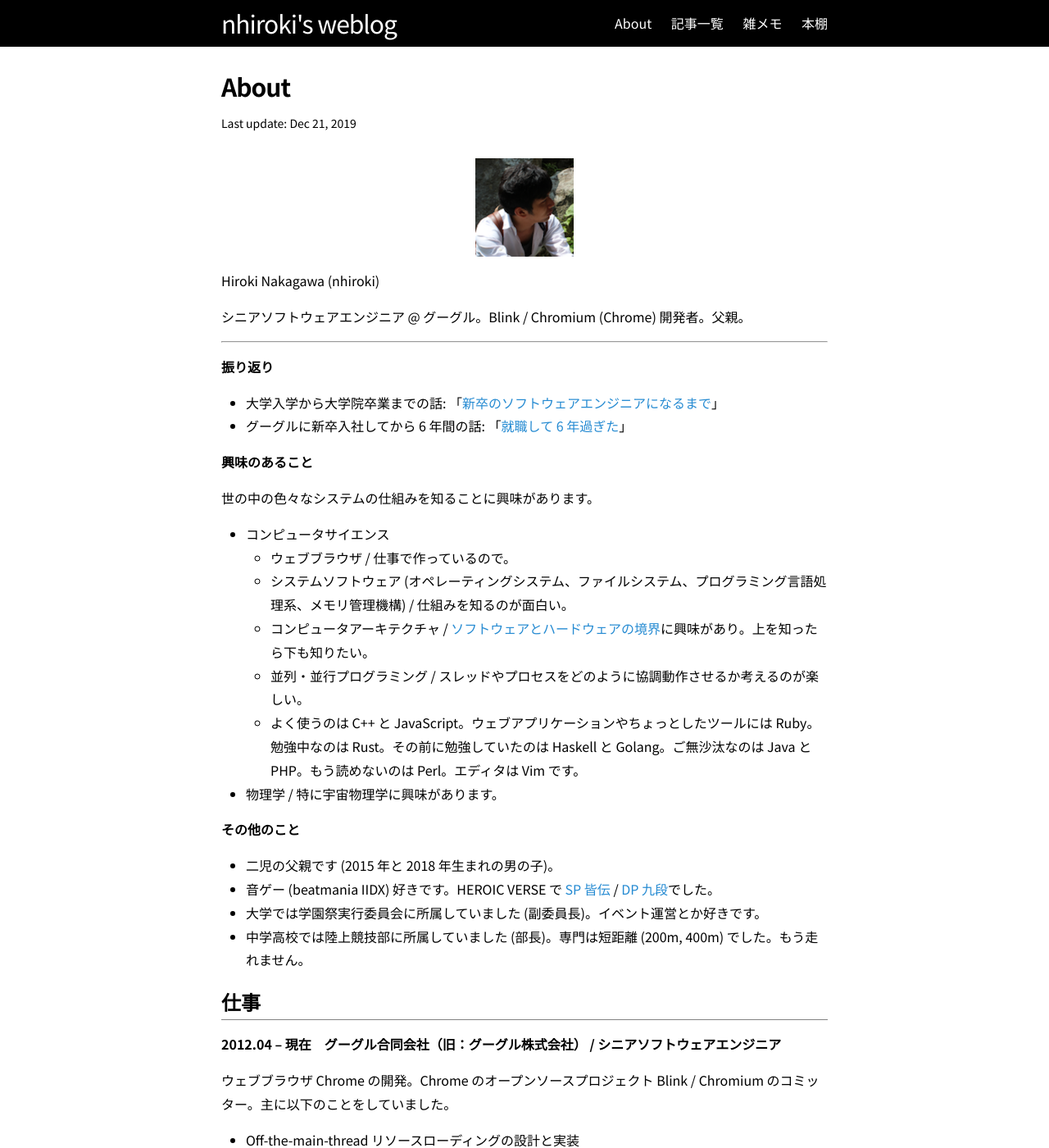
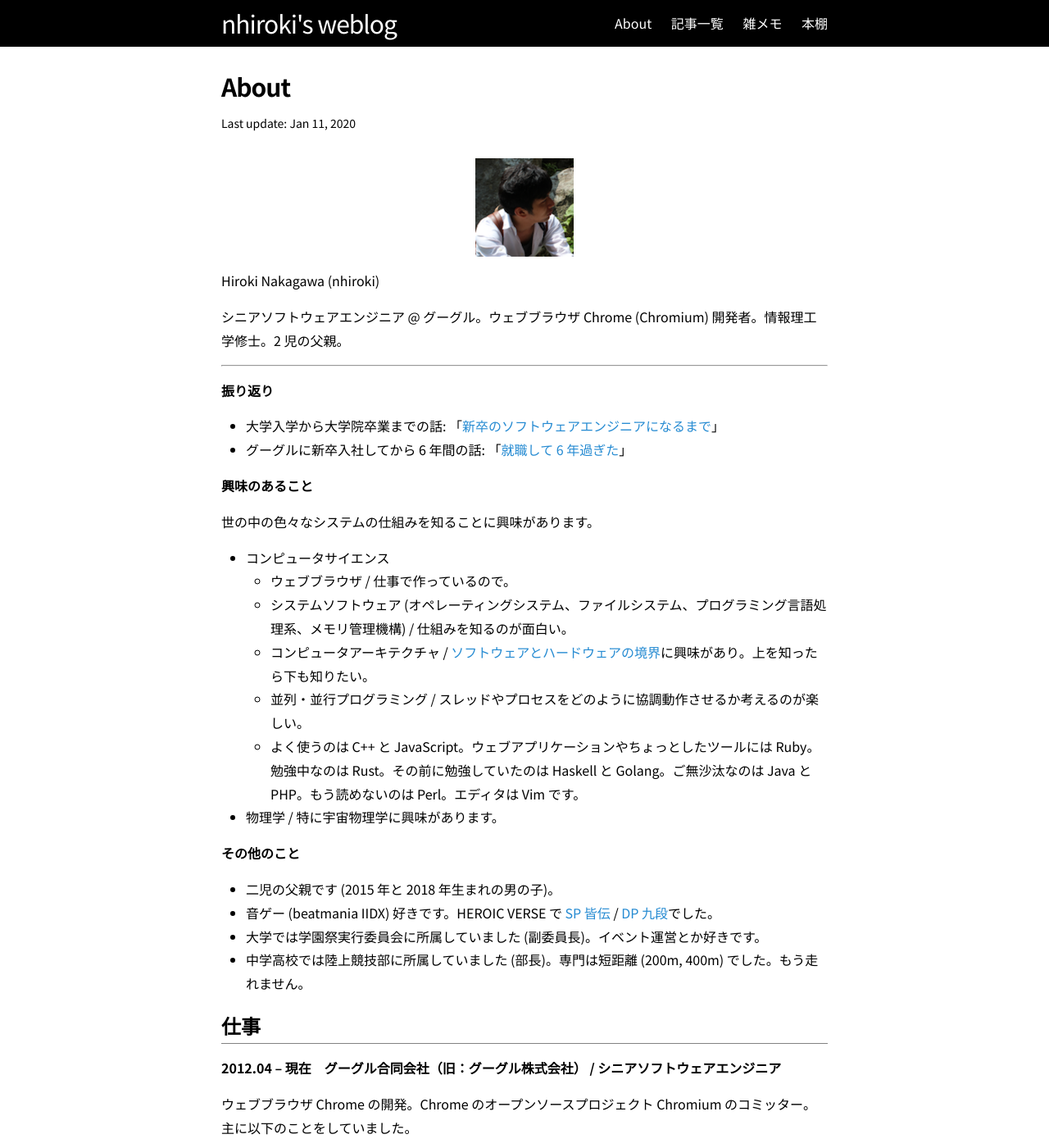
Before and after one commit to nhiroki/nhiroki.github.io, a Jekyll site: the page built from about.md, in a window 1280 px wide and 1400 px high. Shown: the whole window at 82% size. Built offline with Jekyll 4.4.1, drawn with Linux system fonts in a browser that asks for light colours; comment, search, counter and statistics services are not loaded; some of the changed text lies outside the part shown.

Commit message:
Update the about page

```diff
--- a/about.md
+++ b/about.md
@@ -1,7 +1,7 @@
 ---
 layout: page
 title: About
-date: 2019/12/21
+date: 2020/01/11
 permalink: /about/
 ---
 
@@ -9,7 +9,7 @@ permalink: /about/
 
 Hiroki Nakagawa (nhiroki)
 
-シニアソフトウェアエンジニア @ グーグル。Blink / Chromium (Chrome) 開発者。父親。
+シニアソフトウェアエンジニア @ グーグル。ウェブブラウザ Chrome (Chromium) 開発者。情報理工学修士。2 児の父親。
 
 ---
 
@@ -41,7 +41,7 @@ Hiroki Nakagawa (nhiroki)
 
 **2012.04 -- 現在　グーグル合同会社（旧：グーグル株式会社） / シニアソフトウェアエンジニア**
 
-ウェブブラウザ Chrome の開発。Chrome のオープンソースプロジェクト Blink / Chromium のコミッター。主に以下のことをしていました。
+ウェブブラウザ Chrome の開発。Chrome のオープンソースプロジェクト Chromium のコミッター。主に以下のことをしていました。
 
 * Off-the-main-thread リソースローディングの設計と実装
   - [ネットワーク API のメインスレッド依存をなくす話](/2018/06/15/blink-off-the-main-thread-loading)
@@ -64,7 +64,7 @@ Hiroki Nakagawa (nhiroki)
 * PPAPI 用 FileSystem API の設計と実装
 * [FileSystem API](https://www.w3.org/TR/file-system-api/) / [QuotaManagement API](http://w3c.github.io/quota-api/) のメンテナンス
 
-私が加えた変更の一覧は[こちら (2017 年 6 月以降)](https://chromium-review.googlesource.com/q/owner:nhiroki%2540chromium.org)と[こちら (2017 年 5 月以前)](https://codereview.chromium.org/search?closed=1&owner=nhiroki%40chromium.org&reviewer=&cc=&repo_guid=&base=&project=&private=1&commit=1&created_before=&created_after=&modified_before=&modified_after=&order=&format=html&keys_only=False&with_messages=False&cursor=&limit=200)で見ることができます。また、上記コンポーネントと Blink Core コンポーネントの[コードオーナーシップ](https://www.chromium.org/developers/owners-files)を持っています。主な使用言語は C++ / JavaScript です。
+私が加えた変更の一覧は[こちら (2017 年 6 月以降)](https://chromium-review.googlesource.com/q/owner:nhiroki%2540chromium.org)と[こちら (2017 年 5 月以前)](https://codereview.chromium.org/search?closed=1&owner=nhiroki%40chromium.org&reviewer=&cc=&repo_guid=&base=&project=&private=1&commit=1&created_before=&created_after=&modified_before=&modified_after=&order=&format=html&keys_only=False&with_messages=False&cursor=&limit=200)で見ることができます。また、上記コンポーネントとレンダリングエンジン Blink の Core コンポーネントの[コードオーナーシップ](https://www.chromium.org/developers/owners-files)を持っています。主な使用言語は C++ / JavaScript です。
 
 <blockquote class="twitter-tweet" data-conversation="none" data-lang="ja"><p lang="ja" dir="ltr">WHATWG の HTML Standard に投げた PR がマージされて、貢献者リストに名前を載せてもらった！何年もウェブブラウザ開発してて今更感あるけどすごく嬉しい :D <a href="https://t.co/6eJ72XcMUg">https://t.co/6eJ72XcMUg</a> <a href="https://twitter.com/hashtag/nhspec?src=hash&amp;ref_src=twsrc%5Etfw">#nhspec</a> <a href="https://t.co/JnnwTouPe5">pic.twitter.com/JnnwTouPe5</a></p>&mdash; nhiroki (@nhiroki_) <a href="https://twitter.com/nhiroki_/status/999107453282209793?ref_src=twsrc%5Etfw">2018年5月23日</a></blockquote>
 <script async src="https://platform.twitter.com/widgets.js" charset="utf-8"></script>
```
